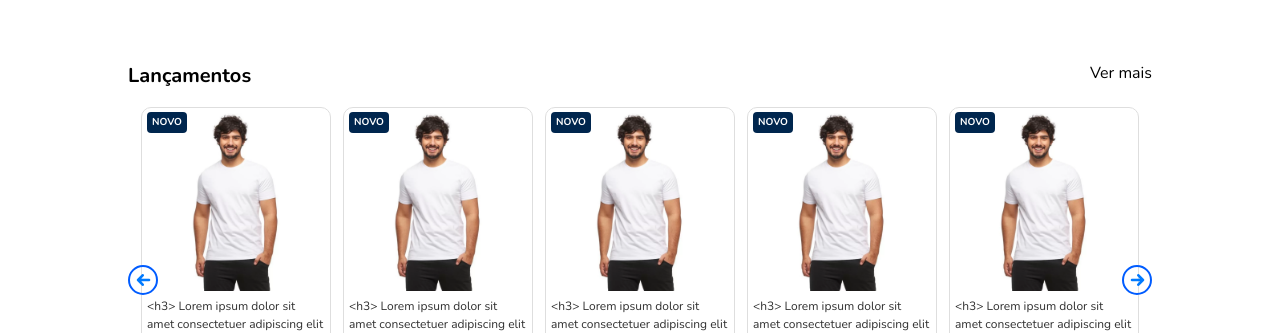
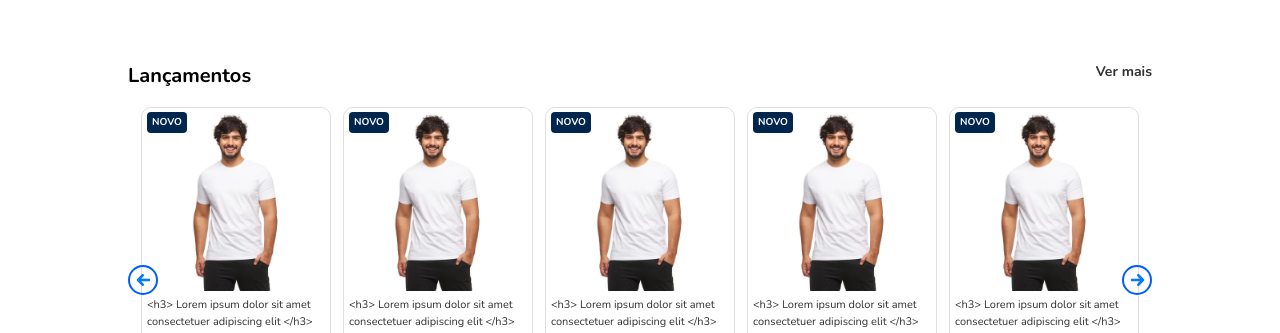
Before and after one commit to WendelSantosFS/estagio-avanti, a plain HTML site: page index.html in a window 1280 px wide. Shown: the part 553-886 px from the top of the page. Drawn offline with nearby package versions, Linux system fonts and the light colour scheme.

Commit message:
style: ajuste no titul do produto

```diff
--- a/index.html
+++ b/index.html
@@ -321,7 +321,7 @@
         <section class="section2">
             <div class="section2-1 flex justify-between">
                 <h3 class="font-bold">Lançamentos</h3>
-                <a href="#">Ver mais</a>
+                <a href="#" class="linkViewMore">Ver mais</a>
             </div>
 
             <div class="cardProduct">  <!-- OS CARDS ESTÃO SENDO RENDERIZADOS COM JAVASCRIPT   -->
@@ -419,7 +419,7 @@
         <section class="section2 fileiraCards2">
             <div class="section2-1 flex justify-between">
                 <h3 class="font-bold">Lançamentos</h3>
-                <a href="#">Ver mais</a>
+                <a href="#" class="linkViewMore">Ver mais</a>
             </div>
 
             <div class="cardProduct">  <!-- OS CARDS ESTÃO SENDO RENDERIZADOS COM JAVASCRIPT   -->
--- a/index.js
+++ b/index.js
@@ -143,8 +143,6 @@
 
 
 
-
-
 const resultSearch = document.getElementById('resultSearch')
 const btnLupa = document.getElementById('btnLupa')
 const inputSearch = document.getElementById('inputSearch')
@@ -157,7 +155,6 @@
     p.id = 'paragrafoSearch'
 
     if (valueInput.trim().length === 0) {
-        console.log('Pesquisa vazia')
         return;
     } else {
         p.innerHTML = `<span class="textBold">Você pesquisou por: '${valueInput}'</span>`
--- a/style.css
+++ b/style.css
@@ -182,6 +182,11 @@
 }
 .section2-1 h3 {
     font-size: 20px;
+}
+.linkViewMore {
+    font-weight: 700;
+    color: #303030;
+    font-size: 14px;
 }
 
 .section3 {
@@ -497,7 +502,6 @@
     content: '\F135';
     right: -10px;
 }
-
 /* SWIPER ACTIVE */
 .swiper-pagination-bullet-active {
     background-color: #303030 !important;
@@ -524,7 +528,7 @@
     width: 100%;
 }
 .cards .nameProduct {
-    font-size: 12px;
+    font-size: 11px;
     margin-top: 6px;
     width: 100%;
 }
```
